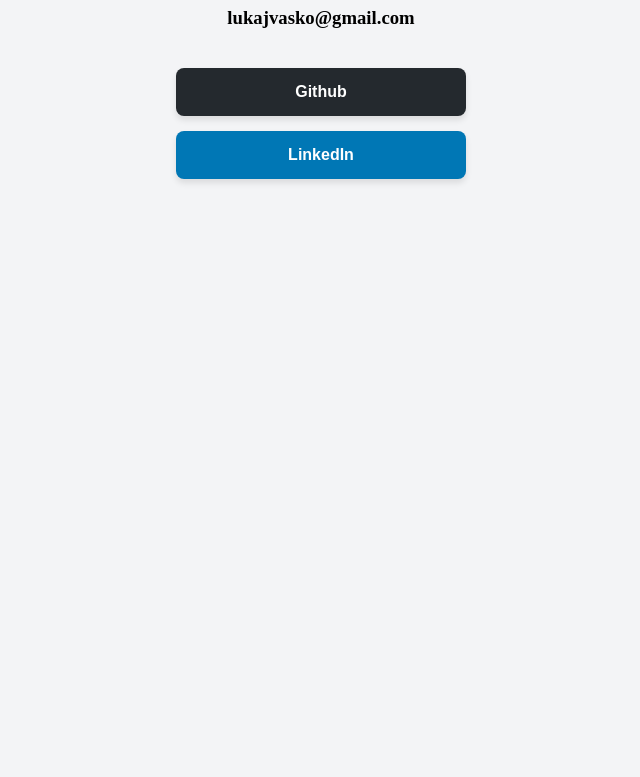
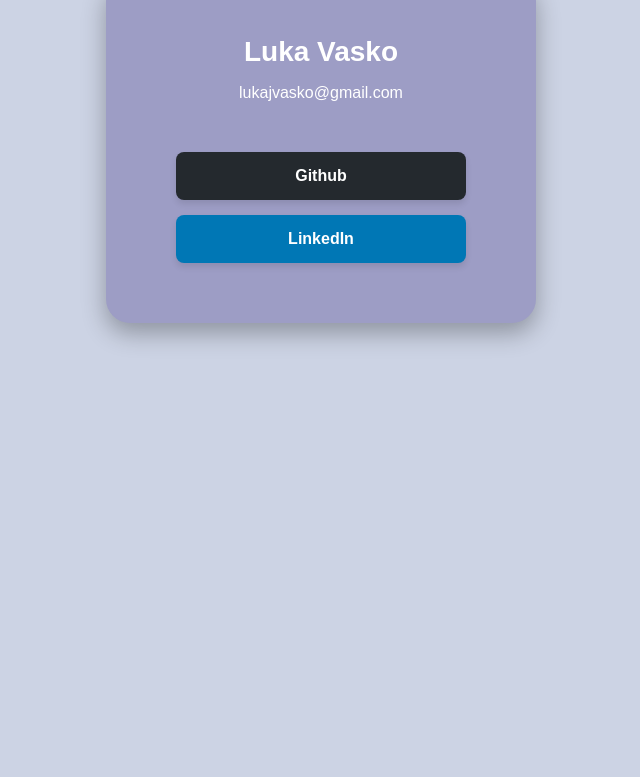
Before and after one commit to lukajv/my-website, a plain HTML site: page index.html in a window 1280 px wide. Shown: the part 73-850 px from the top of the page, without its empty margins (319-959 px from the left). Before the commit the page ends 800 px from the top, so only its background shows below. Drawn offline with Linux system fonts and the light colour scheme.

Commit message:
change coloring, add card, change formatting, change email to <p> instead of <h3>

```diff
--- a/index.html
+++ b/index.html
@@ -8,11 +8,13 @@
         <link rel="stylesheet" href="style.css">
     </head>
     <body>
+    <div class="profile-card">
         <h1>Luka Vasko</h1>
-        <h3>lukajvasko@gmail.com</h3>
+        <p class="email-text">lukajvasko@gmail.com</p>
         <div class="social-container">
             <a href="https://github.com/lukajv/" class="social-box github">Github</a>
             <a href="https://www.linkedin.com/in/lukajvasko/" class="social-box linkedin">LinkedIn</a>
         </div>
+    </div>
     </body>
 </html>
--- a/style.css
+++ b/style.css
@@ -1,15 +1,33 @@
 body {
-    background-color: #f3f4f6;
+    margin: 0;
+    display: flex;
+    justify-content: center;
+    align-items: flex-start;
+    padding-top: 50px;
+    min-height: 100vh;
+    background-color: #ccd3e4;
 }
 
 h1 {
-    text-align: center;
-    font-family: Yu Gothic, serif;
+    margin-bottom: 5px;
+    font-size: 28px;
 }
 
-h3 {
+.email-text {
+    margin-bottom: 30px;
+    font-size: 16px;
+}
+
+.profile-card {
+    background-color: #9d9dc5;
+    padding: 40px;
+    border-radius: 24px;
+    box-shadow: 0 10px 25px rgba(0,0,0,0.3);
     text-align: center;
-    font-family: Yu Gothic, serif;
+    max-width: 350px;
+    width: 100%;
+    color: white;
+    font-family: Yu Gothic, sans-serif;
 }
 
 .social-container {
```
